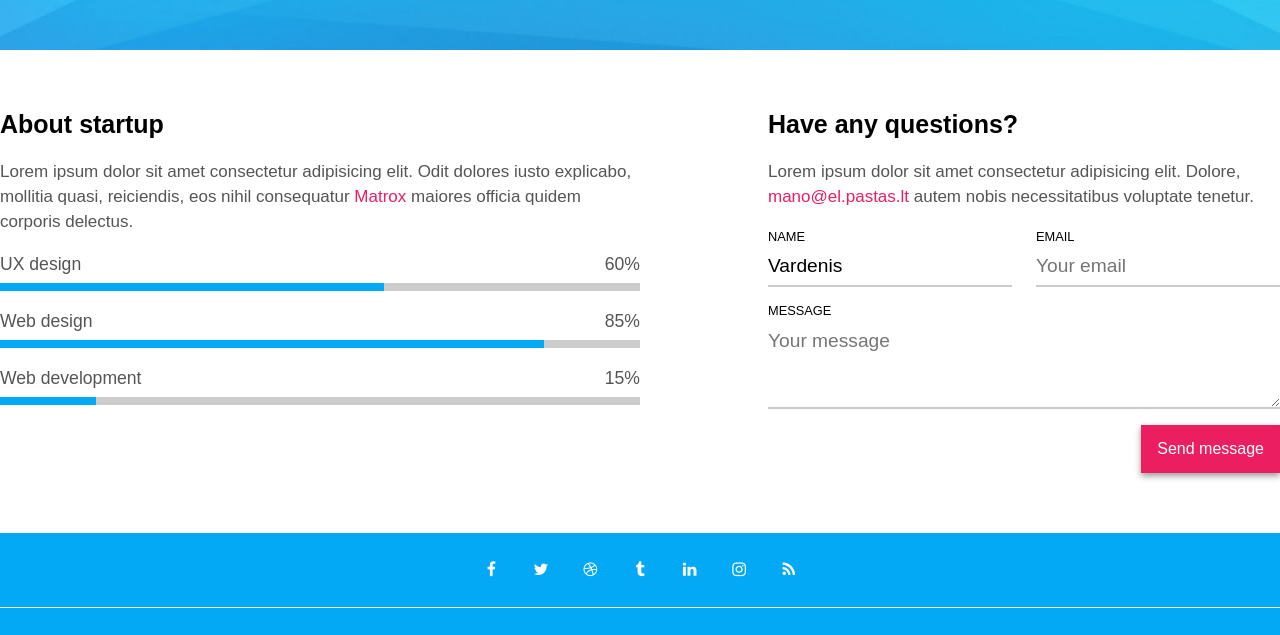
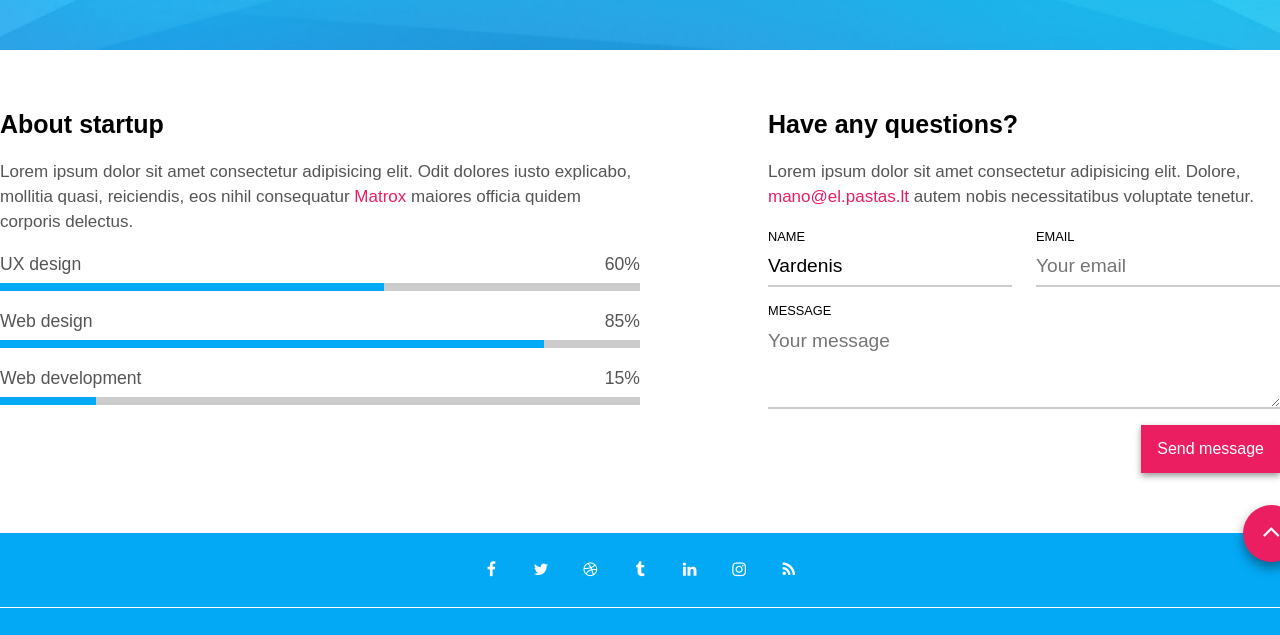
Before and after one commit to principess01/coming-soon, a website: page index.html in a window 1280 px wide. Shown: the part 750-1385 px from the top of the page. Drawn offline with Linux system fonts and the light colour scheme.

Commit message:
back to top

```diff
--- a/css/pages/coming-soon.css
+++ b/css/pages/coming-soon.css
@@ -1,3 +1,6 @@
+html {
+  scroll-behavior: smooth;
+}
 
 .bg-blue {
     background-color: #03A9F5;
@@ -109,3 +112,21 @@ footer a {
     flex-direction: column;
   }
 }
+
+footer .row {
+  position: relative;
+}
+.back-to-top {
+  font-size: 1.8rem;
+  line-height: 1.8em;
+  width: 2em;
+  height: 2em;
+  border-radius: 50%;
+  text-decoration: none;
+  position: absolute;
+  top: -1em;
+  right: -0.7em;
+  background-color: #eb1e61;
+  text-align: center;
+  box-shadow: 0 0.2em 0.4em #0006;
+}
--- a/index.html
+++ b/index.html
@@ -146,6 +146,7 @@
                 <a href="#" class="fa fa-instagram"></a>
                 <a href="#" class="fa fa-rss"></a>
             </div>
+                <a href="#" class="back-to-top fa fa-angle-up"></a>
         </div>
         <div class="row-short">
             <img class="logo-white" src="./img/logo+white.webp" alt="Matrox">
```
